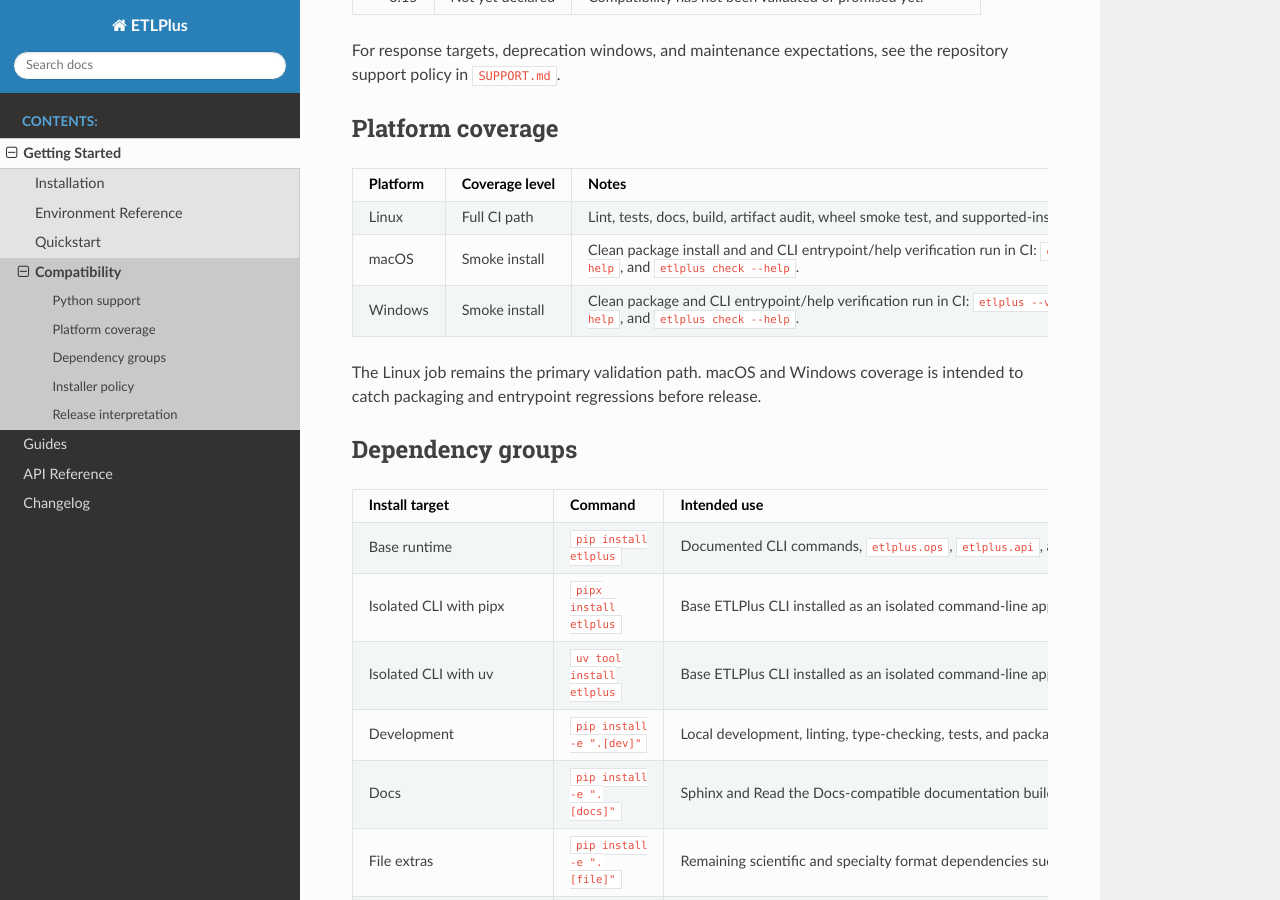
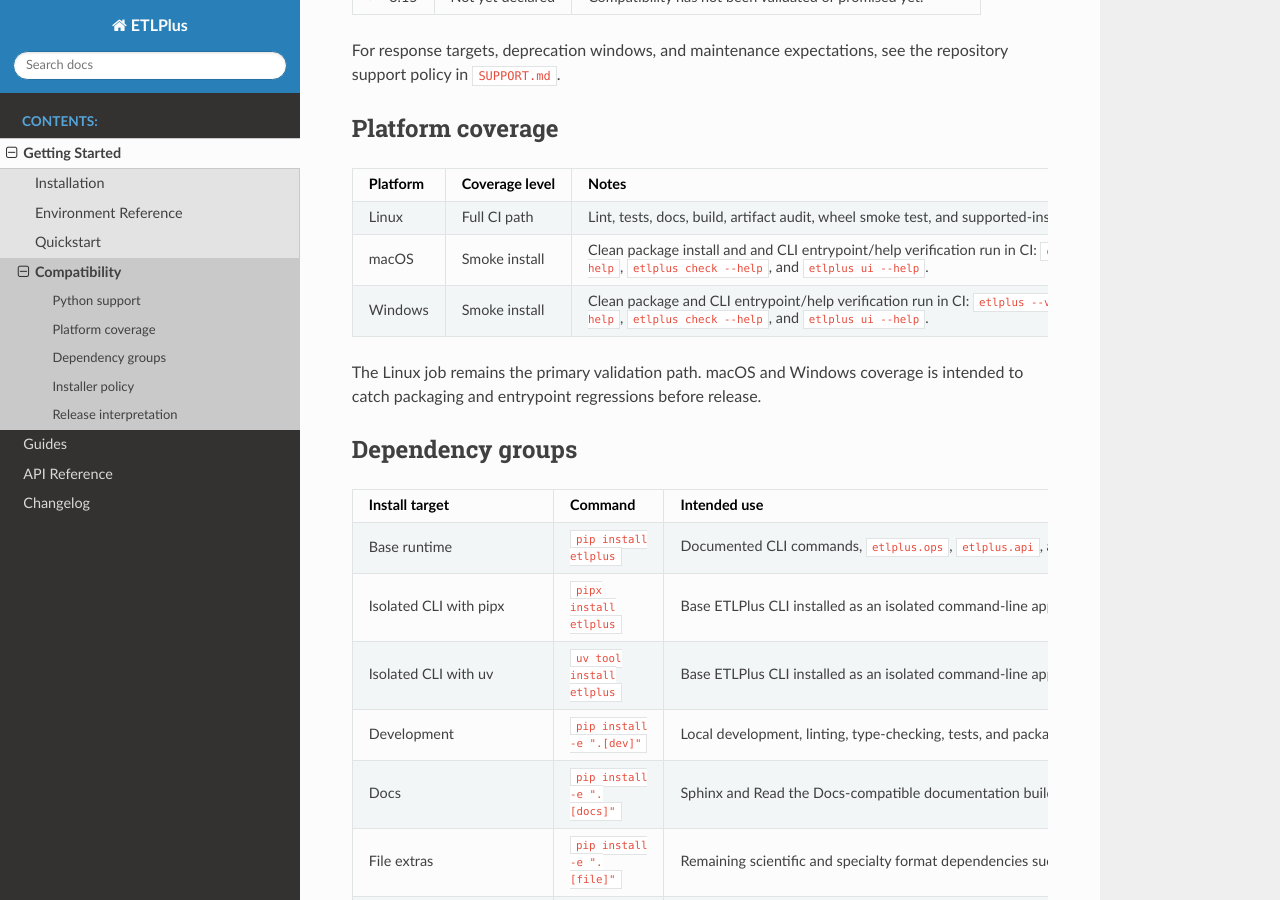
Before and after one commit to Dagitali/ETLPlus, a Sphinx documentation site: the page built from docs/source/getting-started/compatibility.md, in a window 1280 px wide and 900 px high, scrolled down 440 px. Built offline with Sphinx 7.4.7 and the Read the Docs theme 3.1.0, drawn with Linux system fonts in a browser that asks for light colours.

Commit message:
docs(getting-started): Update compatibility.md

```diff
--- a/docs/source/getting-started/compatibility.md
+++ b/docs/source/getting-started/compatibility.md
@@ -20,8 +20,8 @@ policy in `SUPPORT.md`.
 | Platform | Coverage level | Notes |
 | --- | --- | --- |
 | Linux | Full CI path | Lint, tests, docs, build, artifact audit, wheel smoke test, and supported-installer smoke tests run on Ubuntu. |
-| macOS | Smoke install | Clean package install and and CLI entrypoint/help verification run in CI: `etlplus --version`, `etlplus --help`, and `etlplus check --help`. |
-| Windows | Smoke install | Clean package and CLI entrypoint/help verification run in CI:  `etlplus --version`, `etlplus --help`, and `etlplus check --help`. |
+| macOS | Smoke install | Clean package install and and CLI entrypoint/help verification run in CI: `etlplus --version`, `etlplus --help`, `etlplus check --help`, and `etlplus ui --help`. |
+| Windows | Smoke install | Clean package and CLI entrypoint/help verification run in CI:  `etlplus --version`, `etlplus --help`, `etlplus check --help`, and `etlplus ui --help`. |
 
 The Linux job remains the primary validation path. macOS and Windows coverage is intended to catch
 packaging and entrypoint regressions before release.
```
